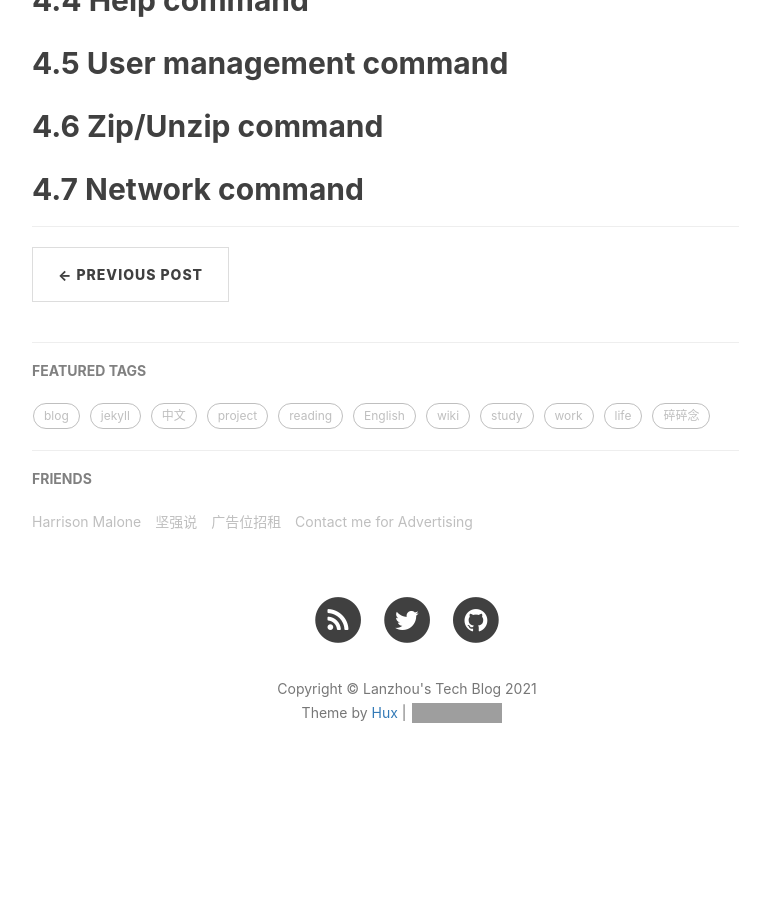
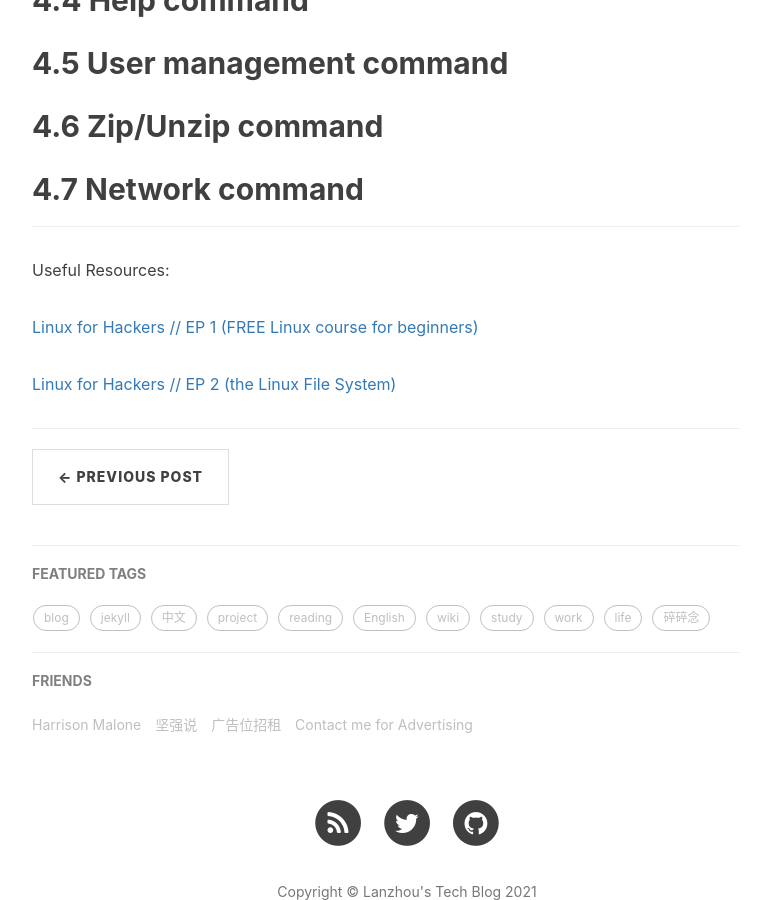
Before and after one commit to Lanzhou-J/Lanzhou-J.github.io, a Jekyll site: the page built from _posts/2021-11-22-DevOps-01-Linux.md, in a window 1280 px wide and 900 px high, scrolled down 7761 px. Shown: the whole window, without its empty margins (233-1003 px from the left). Built offline with Jekyll 4.4.1, drawn with Linux system fonts in a browser that asks for light colours; nearby versions of some CDN libraries; comment, search, counter and statistics services are not loaded; before the commit the page ends 8578 px from its top, so only the background shows below that; grey boxes are pictures that could not be loaded.

Commit message:
add useful resources

```diff
--- a/_posts/2021-11-22-DevOps-01-Linux.md
+++ b/_posts/2021-11-22-DevOps-01-Linux.md
@@ -255,3 +255,11 @@ Linux Principles
 ## 4.6 Zip/Unzip command
 
 ## 4.7 Network command
+
+---
+
+Useful Resources:
+
+[Linux for Hackers // EP 1 (FREE Linux course for beginners)](https://www.youtube.com/watch?v=VbEx7B_PTOE&t=15s)
+
+[Linux for Hackers // EP 2 (the Linux File System)](https://www.youtube.com/watch?v=A3G-3hp88mo&t=6s)
```
